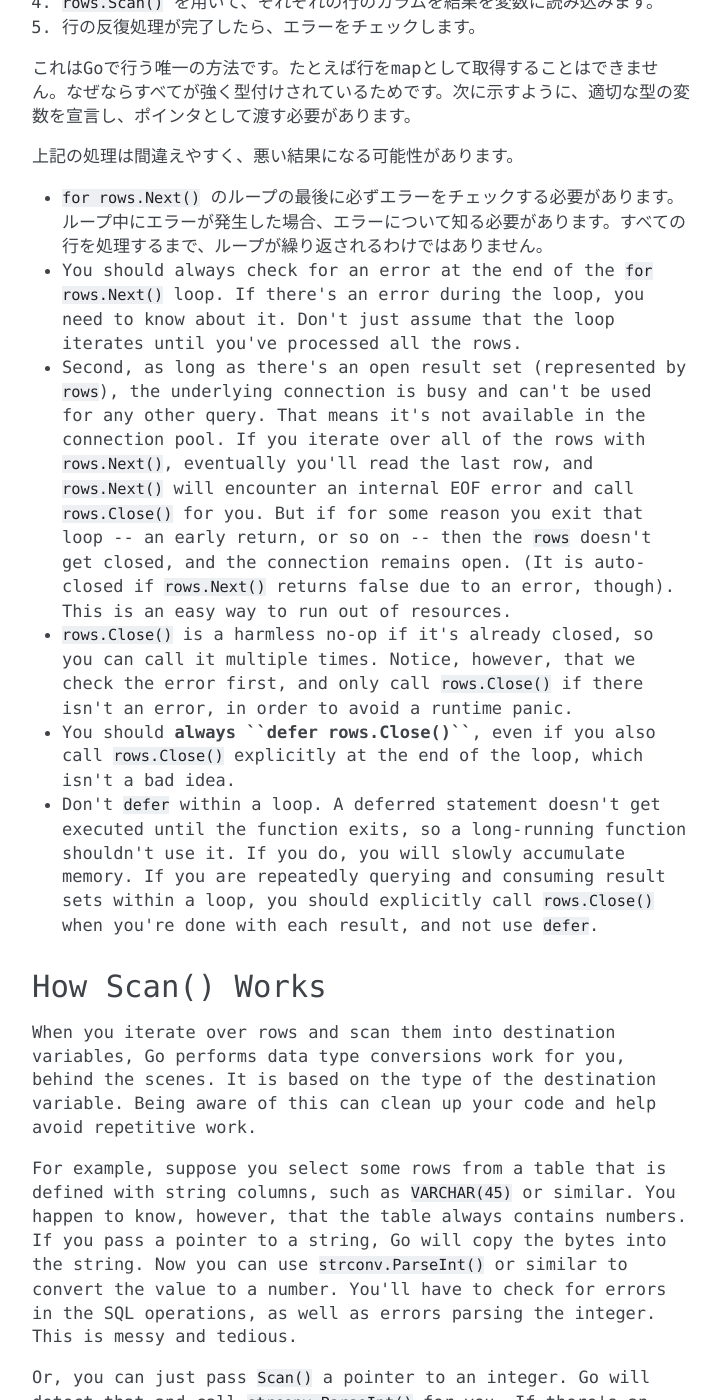
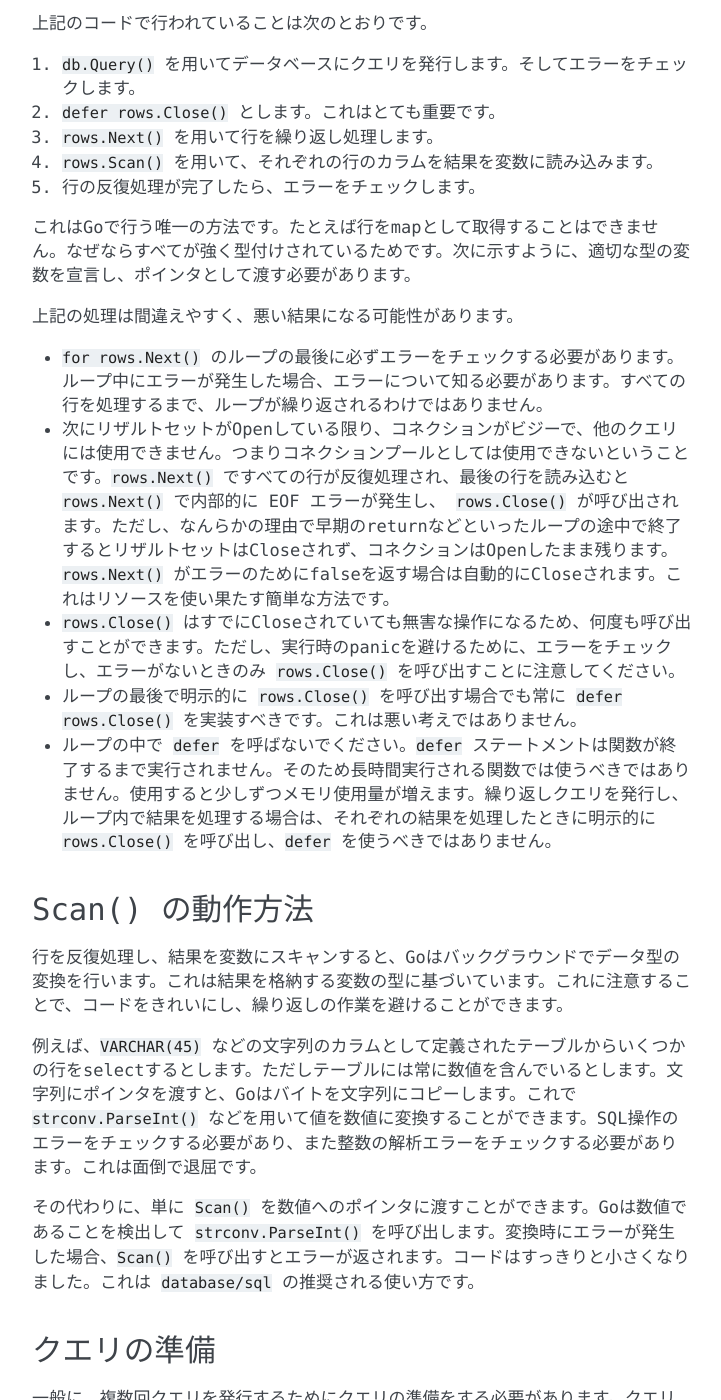
Before and after one commit to d-tsuji/go-database-sql-tutorial-ja, a Sphinx documentation site: the page built from source/retrieving.rst, in a window 1280 px wide and 1400 px high, scrolled down 1117 px. Shown: the whole window, without its empty margins (388-1109 px from the left). Built offline with Sphinx 7.4.7, drawn with Linux system fonts in a browser that asks for light colours; some of the changed text lies outside the part shown.

Commit message:
add retrieving section

```diff
--- a/source/retrieving.rst
+++ b/source/retrieving.rst
@@ -41,6 +41,10 @@
        log.Fatal(err)
    }
 
+.. note::
+
+   上記の実装ではエラーがあった場合に ``log.Fatal(err)`` としていますが、実践的には呼び出し元に ``return err`` するなどして、より適切にハンドリングすべきです
+
 上記のコードで行われていることは次のとおりです。
 
 #. ``db.Query()`` を用いてデータベースにクエリを発行します。そしてエラーをチェックします。
@@ -54,74 +58,29 @@
 上記の処理は間違えやすく、悪い結果になる可能性があります。
 
 - ``for rows.Next()`` のループの最後に必ずエラーをチェックする必要があります。ループ中にエラーが発生した場合、エラーについて知る必要があります。すべての行を処理するまで、ループが繰り返されるわけではありません。
+- 次にリザルトセットがOpenしている限り、コネクションがビジーで、他のクエリには使用できません。つまりコネクションプールとしては使用できないということです。``rows.Next()`` ですべての行が反復処理され、最後の行を読み込むと ``rows.Next()`` で内部的に EOF エラーが発生し、 ``rows.Close()`` が呼び出されます。ただし、なんらかの理由で早期のreturnなどといったループの途中で終了するとリザルトセットはCloseされず、コネクションはOpenしたまま残ります。 ``rows.Next()`` がエラーのためにfalseを返す場合は自動的にCloseされます。これはリソースを使い果たす簡単な方法です。
+- ``rows.Close()`` はすでにCloseされていても無害な操作になるため、何度も呼び出すことができます。ただし、実行時のpanicを避けるために、エラーをチェックし、エラーがないときのみ  ``rows.Close()`` を呼び出すことに注意してください。
+- ループの最後で明示的に ``rows.Close()`` を呼び出す場合でも常に ``defer rows.Close()`` を実装すべきです。これは悪い考えではありません。
+- ループの中で ``defer`` を呼ばないでください。``defer`` ステートメントは関数が終了するまで実行されません。そのため長時間実行される関数では使うべきではありません。使用すると少しずつメモリ使用量が増えます。繰り返しクエリを発行し、ループ内で結果を処理する場合は、それぞれの結果を処理したときに明示的に ``rows.Close()`` を呼び出し、``defer`` を使うべきではありません。
 
--  You should always check for an error at the end of the
-   ``for rows.Next()`` loop. If there's an error during the loop, you
-   need to know about it. Don't just assume that the loop iterates until
-   you've processed all the rows.
--  Second, as long as there's an open result set (represented by
-   ``rows``), the underlying connection is busy and can't be used for
-   any other query. That means it's not available in the connection
-   pool. If you iterate over all of the rows with ``rows.Next()``,
-   eventually you'll read the last row, and ``rows.Next()`` will
-   encounter an internal EOF error and call ``rows.Close()`` for you.
-   But if for some reason you exit that loop -- an early return, or so
-   on -- then the ``rows`` doesn't get closed, and the connection
-   remains open. (It is auto-closed if ``rows.Next()`` returns false due
-   to an error, though). This is an easy way to run out of resources.
--  ``rows.Close()`` is a harmless no-op if it's already closed, so you
-   can call it multiple times. Notice, however, that we check the error
-   first, and only call ``rows.Close()`` if there isn't an error, in
-   order to avoid a runtime panic.
--  You should **always ``defer rows.Close()``**, even if you also call
-   ``rows.Close()`` explicitly at the end of the loop, which isn't a bad
-   idea.
--  Don't ``defer`` within a loop. A deferred statement doesn't get
-   executed until the function exits, so a long-running function
-   shouldn't use it. If you do, you will slowly accumulate memory. If
-   you are repeatedly querying and consuming result sets within a loop,
-   you should explicitly call ``rows.Close()`` when you're done with
-   each result, and not use ``defer``.
+Scan() の動作方法
+====================
 
-How Scan() Works
-================
+行を反復処理し、結果を変数にスキャンすると、Goはバックグラウンドでデータ型の変換を行います。これは結果を格納する変数の型に基づいています。これに注意することで、コードをきれいにし、繰り返しの作業を避けることができます。
 
-When you iterate over rows and scan them into destination variables, Go
-performs data type conversions work for you, behind the scenes. It is
-based on the type of the destination variable. Being aware of this can
-clean up your code and help avoid repetitive work.
+例えば、``VARCHAR(45)`` などの文字列のカラムとして定義されたテーブルからいくつかの行をselectするとします。ただしテーブルには常に数値を含んでいるとします。文字列にポインタを渡すと、Goはバイトを文字列にコピーします。これで ``strconv.ParseInt()`` などを用いて値を数値に変換することができます。SQL操作のエラーをチェックする必要があり、また整数の解析エラーをチェックする必要があります。これは面倒で退屈です。
 
-For example, suppose you select some rows from a table that is defined
-with string columns, such as ``VARCHAR(45)`` or similar. You happen to
-know, however, that the table always contains numbers. If you pass a
-pointer to a string, Go will copy the bytes into the string. Now you can
-use ``strconv.ParseInt()`` or similar to convert the value to a number.
-You'll have to check for errors in the SQL operations, as well as errors
-parsing the integer. This is messy and tedious.
+その代わりに、単に ``Scan()`` を数値へのポインタに渡すことができます。Goは数値であることを検出して ``strconv.ParseInt()`` を呼び出します。変換時にエラーが発生した場合、``Scan()`` を呼び出すとエラーが返されます。コードはすっきりと小さくなりました。これは ``database/sql`` の推奨される使い方です。
 
-Or, you can just pass ``Scan()`` a pointer to an integer. Go will detect
-that and call ``strconv.ParseInt()`` for you. If there's an error in
-conversion, the call to ``Scan()`` will return it. Your code is neater
-and smaller now. This is the recommended way to use ``database/sql``.
-
-Preparing Queries
+クエリの準備
 =================
 
-You should, in general, always prepare queries to be used multiple
-times. The result of preparing the query is a prepared statement, which
-can have placeholders (a.k.a. bind values) for parameters that you'll
-provide when you execute the statement. This is much better than
-concatenating strings, for all the usual reasons (avoiding SQL injection
-attacks, for example).
+一般に、複数回クエリを発行するためにクエリの準備をする必要があります。クエリを準備した結果はプリペアードステートメントとなります。このステートメントはプレースホルダ(別名バインド値)としてステートメントの実行時に指定するパラメータを含めることができます。これはすべての理由(例えばSQLインジェクショ攻撃を回避するなど)で、文字列を結合するよりもはるかに優れています。
 
-In MySQL, the parameter placeholder is ``?``, and in PostgreSQL it is
-``$N``, where N is a number. SQLite accepts either of these. In Oracle
-placeholders begin with a colon and are named, like ``:param1``. We'll
-use ``?`` because we're using MySQL as our example.
+MySQLではパラメータのプレースホルダは ``?`` です。PostgreSQLでは ``$N`` (Nは数値)です。SQLiteではどちらでもOKです。Oracleのプレースホルダの場合は ``:param1`` といったコロンと名前から始まる必要がありません。今回の例ではMySQL を用いるため、プレースホルダには ``?`` を使用します。
 
-.. raw:: html
+.. code-block:: go
 
-   <pre class="prettyprint lang-go">
    stmt, err := db.Prepare("select id, name from users where id = ?")
    if err != nil {
        log.Fatal(err)
@@ -138,14 +97,8 @@
    if err = rows.Err(); err != nil {
        log.Fatal(err)
    }
-   </pre>
 
-Under the hood, ``db.Query()`` actually prepares, executes, and closes a
-prepared statement. That's three round-trips to the database. If you're
-not careful, you can triple the number of database interactions your
-application makes! Some drivers can avoid this in specific cases, but
-not all drivers do. See `prepared statements <prepared.html>`__ for
-more.
+内部的には ``db.Query()`` は実際にプリペアードステートメントの準備、実行、Closeをします。これはデータベースへの3回の往復です。注意を怠ると、アプリケーションが行うデータベースとのやりとりが3倍になります。いくつかのドライバーは特定の場合に回避することができますが、すべてのドライバーが回避できるわけではありません。詳細は `prepared statements <prepared.html>`_ を参照してください。
 
 単一の行のクエリ
 ==================
```
